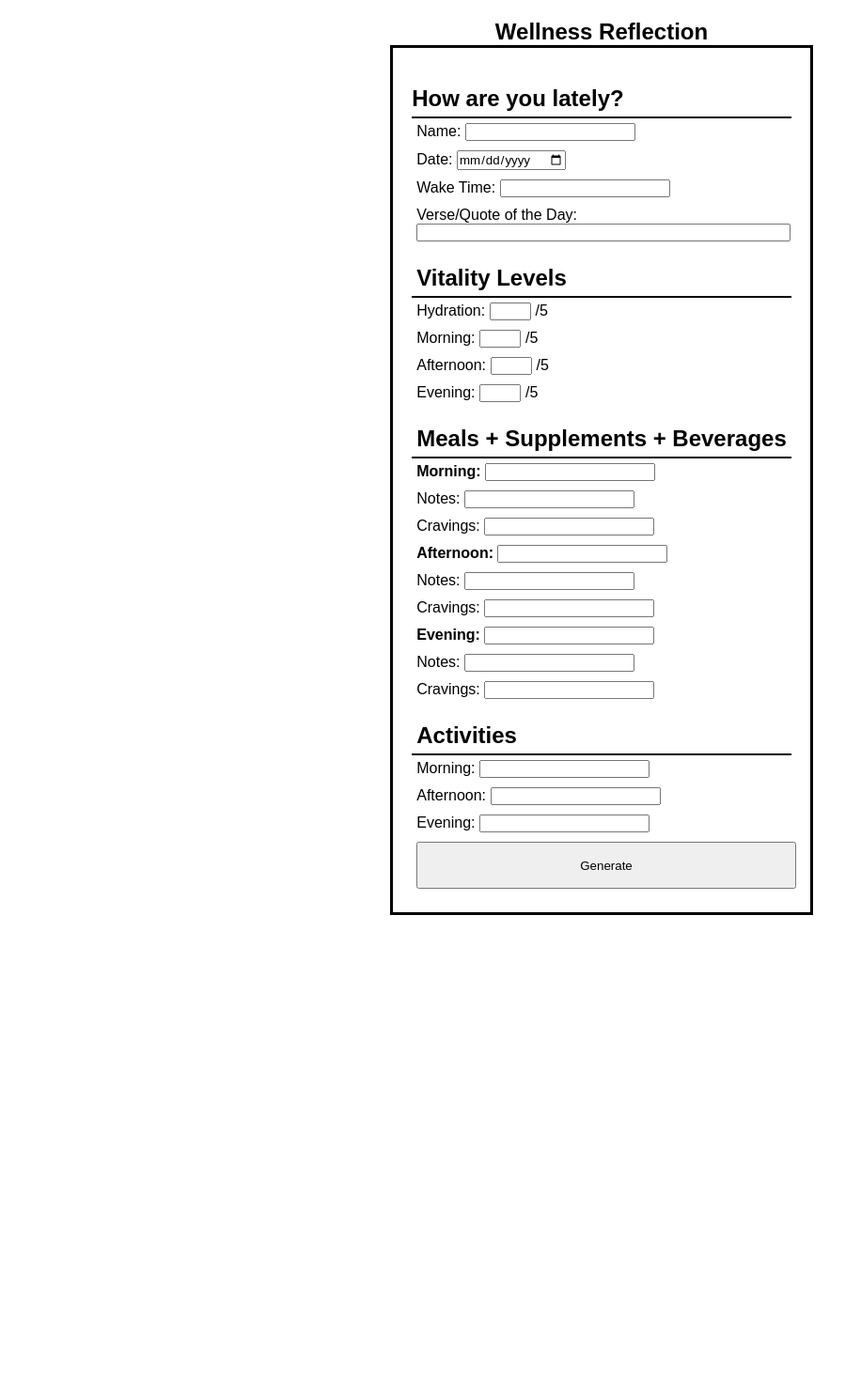
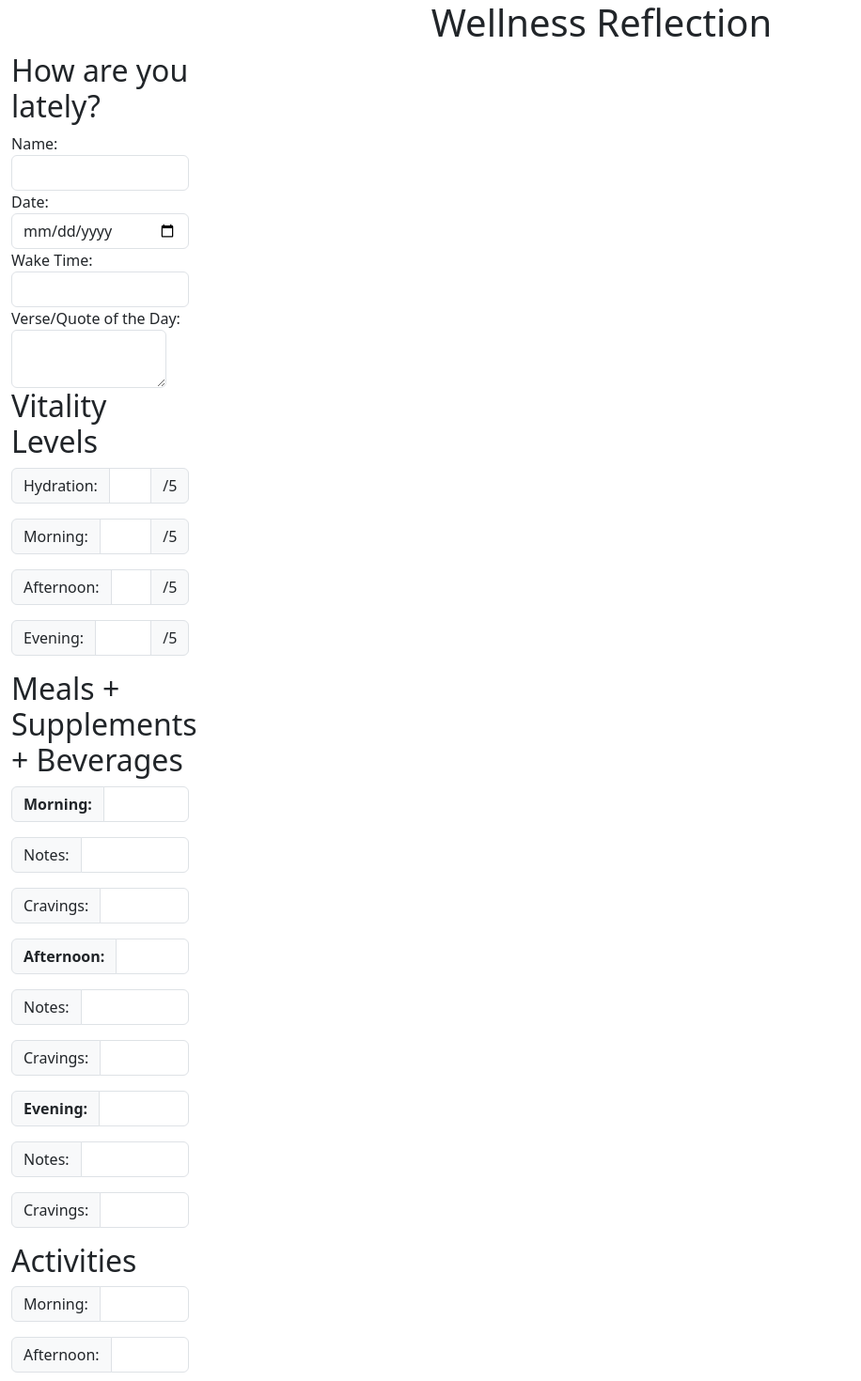
Before and after one commit to Crambeary/wellness_reflection, a React (Vite) app: page / in a window 1280 px wide. Shown: the top 1470 px of the page at 94% size, without its empty margins (0-916 px from the left). Before the commit the page ends 974 px from the top, so only its background shows below. Built offline with nearby package versions, Linux system fonts and the light colour scheme.

Commit message:
Using bootstrap for design

```diff
--- a/index.html
+++ b/index.html
@@ -5,6 +5,7 @@
     <!-- <link rel="icon" type="image/svg+xml" href="/vite.svg" /> -->
     <meta name="viewport" content="width=device-width, initial-scale=1.0" />
     <title>Wellness Reflection</title>
+    <link rel="stylesheet" href="https://cdn.jsdelivr.net/npm/bootstrap@5.3.1/dist/css/bootstrap.min.css" integrity="sha256-2TnSHycBDAm2wpZmgdi0z81kykGPJAkiUY+Wf97RbvY=" crossorigin="anonymous">
   </head>
   <body>
     <div id="root"></div>
--- a/src/App.jsx
+++ b/src/App.jsx
@@ -2,7 +2,7 @@ import React from 'react'
 // import reactLogo from './assets/react.svg'
 // import viteLogo from '/vite.svg'
 // import './App.css'
-import './styles.css'
+// import './styles.css'
 import html2canvas from 'html2canvas';
 
 let formIsSubmitted = false;
@@ -28,9 +28,10 @@ class App extends React.Component {
       console.log(JSON.stringify(formJSON, null, 2));
 
       for (const [key, value] of Object.entries(formJSON)) {
-        document.getElementById(String(key)).classList.add("hidden");
+        document.getElementById(String(key)).classList.add("d-none");
         const inputSpan = document.createElement("span");
         inputSpan.setAttribute("id", `input-for-${key}`);
+        inputSpan.classList.add("input-group-text");
         document.getElementById(String(key)).label.appendChild(inputSpan).innerText = ` ${formJSON[String(key)]}`;
       }
 
@@ -71,7 +72,7 @@ class App extends React.Component {
 
       const formJSON = Object.fromEntries(data.entries());
       for (const [key, value] of Object.entries(formJSON)) {
-        document.getElementById(String(key)).classList.remove("hidden");
+        document.getElementById(String(key)).classList.remove("d-none");
         const inputSpan = document.getElementById(String(key)).label.lastChild;
         document.getElementById(String(key)).label.removeChild(inputSpan);
       }
@@ -104,35 +105,109 @@ class App extends React.Component {
 
   render () {
     return (
-      <section id="region-to-capture">
-        <h1>Wellness Reflection</h1>
-        <div className="container" id="wellness-form" >
-          <h2>How are you lately?</h2>
-          <form id="form">
-            <label htmlFor="name">Name: <input type="text" name="name" id="name" /> </label>
-            <label htmlFor="date">Date: <input type="date" name="date" id="date" /> </label>
-            <label htmlFor="wake-time">Wake Time: <input type="text" name="wake-time" id="wake-time" /> </label>
-            <div className="block"><label htmlFor="qotd">Verse/Quote of the Day: <br/><input name="qotd" className="block max-width" type="text" id="qotd"/> </label></div> <h2>Vitality Levels</h2>
-            <label htmlFor="hydration" className="inline">Hydration: <input type="number" pattern="[0-9]*"name="hydration"  min="1" max="5" id="hydration"/></label><p className="inline">/5</p><br/>
-            <label htmlFor="morning-vitality"className="inline">Morning: <input type="number" pattern="[0-9]*"name="morning-vitality"  min="1" max="5" id="morning-vitality"/></label><p className="inline">/5</p><br/>
-            <label htmlFor="afternoon-vitality"className="inline">Afternoon: <input type="number" pattern="[0-9]*"name="afternoon-vitality"  min="1" max="5" id="afternoon-vitality"/></label><p className="inline">/5</p><br/>
-            <label htmlFor="evening-vitality"className="inline">Evening: <input type="number" pattern="[0-9]*"name="evening-vitality"  min="1" max="5" id="evening-vitality"/></label><p className="inline">/5</p><br/>
-            <h2>Meals + Supplements + Beverages</h2>
-            <label htmlFor="morning-meals"><strong>Morning:</strong> <input type="text" id="morning-meals" name="morning-meals"  /> </label>
-            <label htmlFor="morning-meals-notes">Notes: <input type="text" id="morning-meals-notes" name="morning-meals-notes"/> </label>
-            <label htmlFor="morning-meals-cravings">Cravings: <input type="text" id="morning-meals-cravings" name="morning-meals-cravings"/> </label>
-            <label htmlFor="afternoon-meals"><strong>Afternoon:</strong> <input type="text" id="afternoon-meals"  name="afternoon-meals"/> </label>
-            <label htmlFor="afternoon-meals-notes">Notes: <input type="text" id="afternoon-meals-notes" name="afternoon-meals-notes"/> </label>
-            <label htmlFor="afternoon-meals-cravings">Cravings: <input type="text" id="afternoon-meals-cravings" name="afternoon-meals-cravings"/> </label>
-            <label htmlFor="evening-meals"><strong>Evening:</strong> <input type="text" id="evening-meals"  name="evening-meals"/> </label>
-            <label htmlFor="evening-meals-notes">Notes: <input type="text" id="evening-meals-notes" name="evening-meals-notes"/> </label>
-            <label htmlFor="evening-meals-cravings">Cravings: <input type="text" id="evening-meals-cravings" name="evening-meals-cravings"/> </label>
-            <h2>Activities</h2>
-            <label htmlFor="morning-activity">Morning: <input type="text" id="morning-activity" name="morning-activity"/> </label>
-            <label htmlFor="afternoon-activity">Afternoon: <input type="text" id="afternoon-activity" name="afternoon-activity"/> </label>
-            <label htmlFor="evening-activity">Evening: <input type="text" id="evening-activity" name="evening-activity"/> </label>
-            <button data-html2canvas-ignore id="submit" className="max-width">Generate</button>
-          </form>
+      <section id="region-to-capture" className="container-fluid">
+        <h1 className="text-center">Wellness Reflection</h1>
+        <div className="row">
+          <div className="col-md-2" id="wellness-form" >
+            <h2>How are you lately?</h2>
+            <form id="form">
+              <div className="row">
+                <label className="col" htmlFor="name">Name:
+                  <input className="form-control" type="text" name="name" id="name" />
+                </label>
+                <label className="col" htmlFor="date">Date:
+                  <input className="form-control" type="date" name="date" id="date" />
+                </label>
+                <label className="col" htmlFor="wake-time">Wake Time:
+                  <input className="form-control" type="text" name="wake-time" id="wake-time" />
+                </label>
+              </div>
+              <div className="row">
+                <div className="col">
+                  <label htmlFor="qotd">Verse/Quote of the Day: </label>
+                </div>
+                <div className="row">
+                  <div className="col">
+                    <textarea className="form-control" name="qotd" type="text" id="qotd"/>
+                  </div>
+                </div>
+              </div>
+              <h2>Vitality Levels</h2>
+              <div className="input-group mb-3">
+                <label htmlFor="hydration" className="input-group-text">Hydration:</label>
+                <input className="form-control" type="number" pattern="[0-9]*"name="hydration"  min="1" max="5" id="hydration"/>
+                <span className="input-group-text">/5</span>
+              </div>
+              <div className="input-group mb-3">
+                <label htmlFor="morning-vitality" className="input-group-text">Morning:</label>
+                <input className="form-control" type="number" pattern="[0-9]*"name="morning-vitality"  min="1" max="5" id="morning-vitality"/>
+                <span className="input-group-text">/5</span>
+              </div>
+              <div className="input-group mb-3">
+                <label htmlFor="afternoon-vitality" className="input-group-text">Afternoon:</label>
+                <input className="form-control" type="number" pattern="[0-9]*"name="afternoon-vitality"  min="1" max="5" id="afternoon-vitality"/>
+                <span className="input-group-text">/5</span>
+              </div>
+              <div className="input-group mb-3">
+                <label htmlFor="evening-vitality" className="input-group-text">Evening:</label>
+                <input className="form-control" type="number" pattern="[0-9]*"name="evening-vitality"  min="1" max="5" id="evening-vitality"/>
+                <span className="input-group-text">/5</span>
+              </div>
+              <h2>Meals + Supplements + Beverages</h2>
+              <div className="input-group mb-3">
+                <label className="input-group-text" htmlFor="morning-meals"><strong>Morning:</strong> </label>
+                <input className="form-control" type="text" id="morning-meals" name="morning-meals"  />
+              </div>
+              <div className="input-group mb-3">
+                <label className="input-group-text" htmlFor="morning-meals-notes">Notes: </label>
+                <input className="form-control" type="text" id="morning-meals-notes" name="morning-meals-notes"/>
+              </div>
+              <div className="input-group mb-3">
+                <label className="input-group-text" htmlFor="morning-meals-cravings">Cravings: </label>
+                <input className="form-control" type="text" id="morning-meals-cravings" name="morning-meals-cravings"/>
+              </div>
+              <div className="input-group mb-3">
+                <label className="input-group-text" htmlFor="afternoon-meals"><strong>Afternoon:</strong> </label>
+                <input className="form-control" type="text" id="afternoon-meals"  name="afternoon-meals"/>
+              </div>
+              <div className="input-group mb-3">
+                <label className="input-group-text" htmlFor="afternoon-meals-notes">Notes: </label>
+                <input className="form-control" type="text" id="afternoon-meals-notes" name="afternoon-meals-notes"/>
+              </div>
+              <div className="input-group mb-3">
+                <label className="input-group-text" htmlFor="afternoon-meals-cravings">Cravings: </label>
+                <input className="form-control" type="text" id="afternoon-meals-cravings" name="afternoon-meals-cravings"/>
+              </div>
+              <div className="input-group mb-3">
+                <label className="input-group-text" htmlFor="evening-meals"><strong>Evening:</strong> </label>
+                <input className="form-control" type="text" id="evening-meals"  name="evening-meals"/>
+              </div>
+              <div className="input-group mb-3">
+                <label className="input-group-text" htmlFor="evening-meals-notes">Notes: </label>
+                <input className="form-control" type="text" id="evening-meals-notes" name="evening-meals-notes"/>
+              </div>
+              <div className="input-group mb-3">
+                <label className="input-group-text" htmlFor="evening-meals-cravings">Cravings: </label>
+                <input className="form-control" type="text" id="evening-meals-cravings" name="evening-meals-cravings"/>
+              </div>
+              <h2>Activities</h2>
+              <div className="input-group mb-3">
+                <label className="input-group-text" htmlFor="morning-activity">Morning: </label>
+                <input className="form-control" type="text" id="morning-activity" name="morning-activity"/>
+              </div>
+              <div className="input-group mb-3">
+                <label className="input-group-text" htmlFor="afternoon-activity">Afternoon: </label>
+                <input className="form-control" type="text" id="afternoon-activity" name="afternoon-activity"/>
+              </div>
+              <div className="input-group mb-3">
+                <label className="input-group-text" htmlFor="evening-activity">Evening: </label>
+                <input className="form-control" type="text" id="evening-activity" name="evening-activity"/>
+              </div>
+              <div className="d-grid gap-2 d-md-block">
+                <button data-html2canvas-ignore id="submit" className="btn btn-primary">Generate</button>
+              </div>
+            </form>
+          </div>
         </div>
         <span data-html2canvas-ignore className="margin-bottom"></span>
       </section>
```
